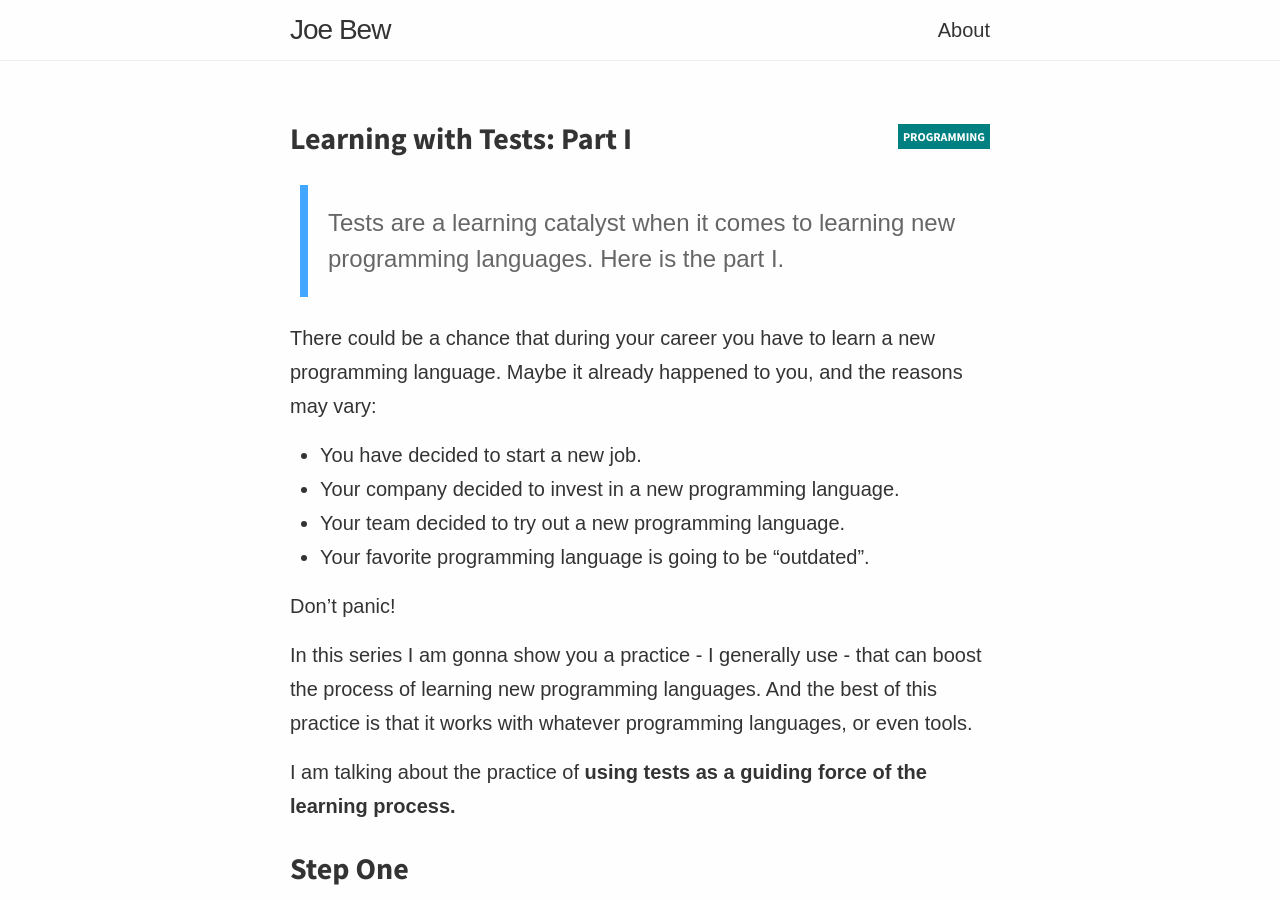
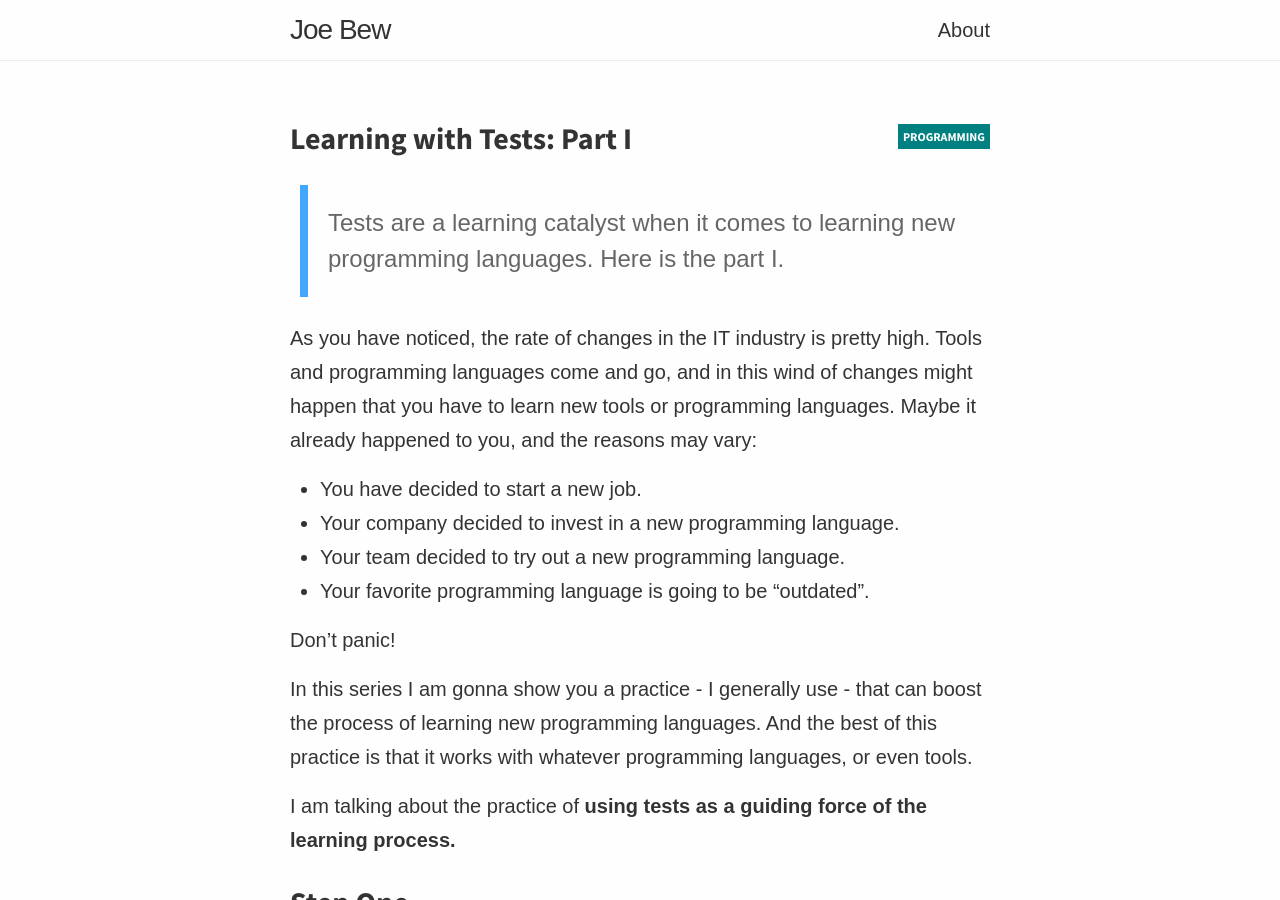
Before and after one commit to joebew42/joebew42.github.io, a Jekyll site: the page built from _posts/2020-07-26-learning-with-tests-part-one.markdown, in a window 1280 px wide and 900 px high. Built offline with Jekyll 4.4.1, drawn with Linux system fonts in a browser that asks for light colours; emoji names are drawn with the system emoji font; some web fonts are replaced.

Commit message:
Rewrite the first part of Learning with Test

```diff
--- a/_posts/2020-07-26-learning-with-tests-part-one.markdown
+++ b/_posts/2020-07-26-learning-with-tests-part-one.markdown
@@ -10,7 +10,7 @@ summary:  "Tests are a learning catalyst when it comes to learning new programmi
 
 <!--more-->
 
-There could be a chance that during your career you have to learn a new programming language. Maybe it already happened to you, and the reasons may vary:
+As you have noticed, the rate of changes in the IT industry is pretty high. Tools and programming languages come and go, and in this wind of changes might happen that you have to learn new tools or programming languages. Maybe it already happened to you, and the reasons may vary:
 
 - You have decided to start a new job.
 - Your company decided to invest in a new programming language.
```
